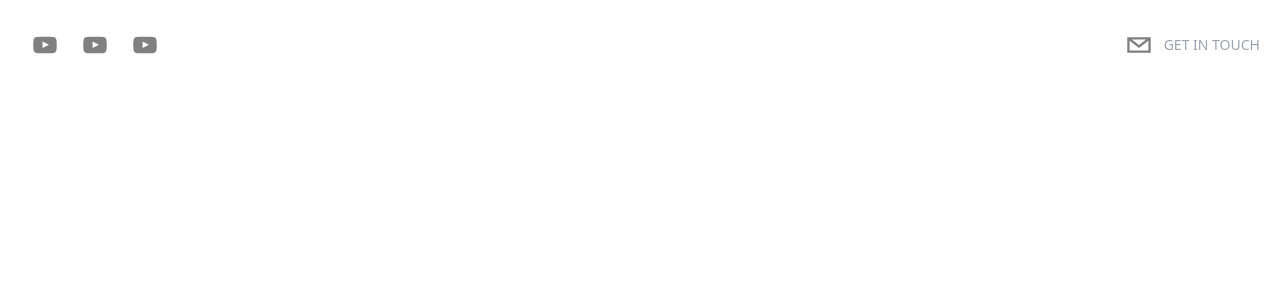
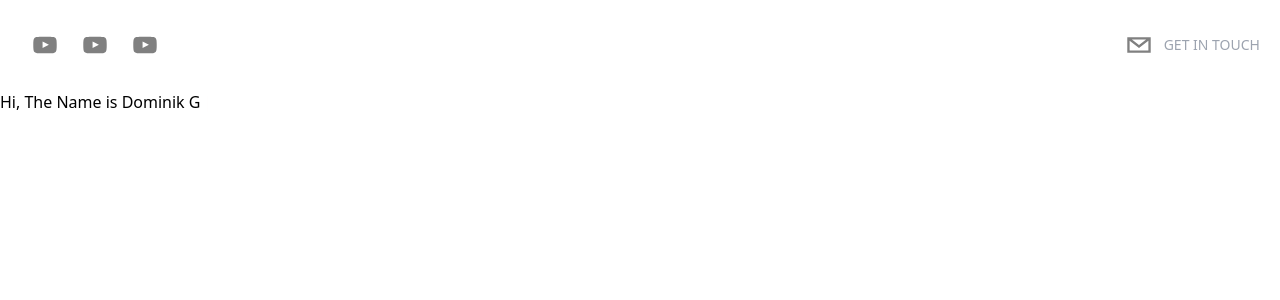
Before and after one commit to dompaa/Personal-portfolio-2022, a Next.js app: page / in a window 1280 px wide. Shown: the top 300 px of the page. Built offline with nearby package versions, Linux system fonts and the light colour scheme.

Commit message:
added Typewritter react

```diff
--- a/package.json
+++ b/package.json
@@ -13,6 +13,7 @@
     "next": "12.3.1",
     "react": "18.2.0",
     "react-dom": "18.2.0",
+    "react-simple-typewriter": "^4.0.2",
     "react-social-icons": "^5.14.0"
   },
   "devDependencies": {
--- a/pages/index.tsx
+++ b/pages/index.tsx
@@ -1,6 +1,7 @@
 import type { NextPage } from 'next'
 import Head from 'next/head'
 import Header from '../components/Header'
+import Hero from '../components/Hero'
 
 const Home: NextPage = () => {
   return (
@@ -15,6 +16,9 @@ const Home: NextPage = () => {
       <Header/>
 
       {/* Hero */}
+      <section id="hero">
+      <Hero/>
+      </section>
 
       {/* About */}
 
```
Also changed, not shown: 1 other file (tests, documents, lock files or other folders).
